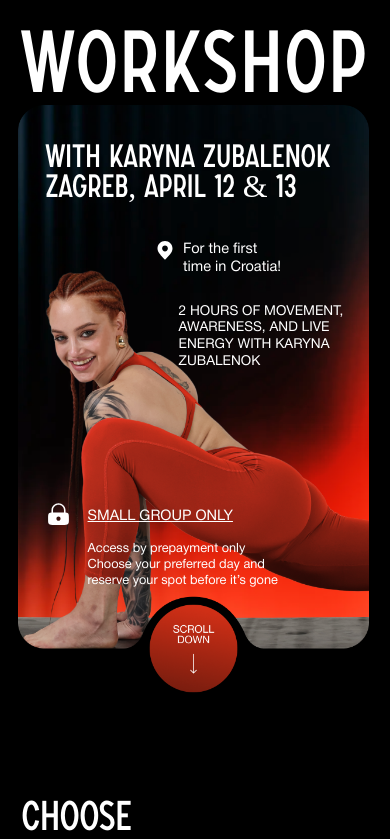
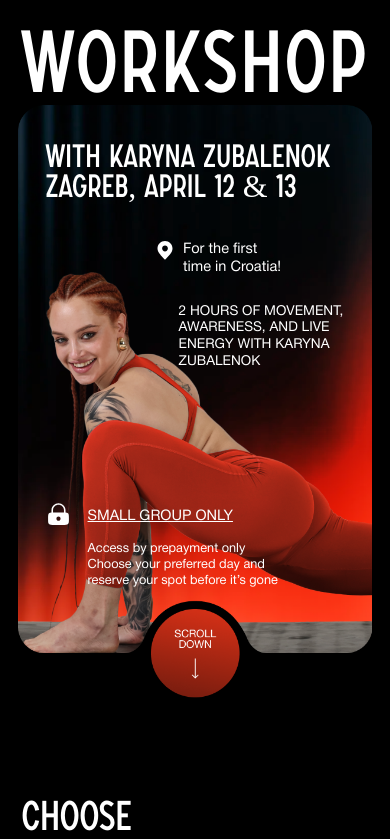
Before and after one commit to k2nq2/powerfit-workshop-land, a plain HTML site: page index.html in a window 390 px wide. Shown: the top 839 px of the page. Drawn offline with nearby package versions, Linux system fonts and the light colour scheme; files whose address does not match are found by name.

Commit message:
Update style.css

```diff
--- a/css/style.css
+++ b/css/style.css
@@ -129,7 +129,7 @@ ul {
 .header-wrap {
     padding: 13.875rem 8.125rem 5.9375rem 8.125rem; /* 206px 130px 95px 130px */
     background-image: url(../images/header-bg.png);
-    background-size: cover;
+    background-size: contain;
     background-repeat: no-repeat;
     height: 46.7rem;
     margin-top: -10rem;
@@ -217,7 +217,7 @@ ul {
     .header-wrap{
         padding: 4rem 3rem 12.6rem 3rem;
         background-image: url(../images/header-bg-mob.png);
-        background-size: contain;
+        background-size: cover;
         background-repeat: no-repeat;
         height: 100%;
         margin-top: 0rem;
```
